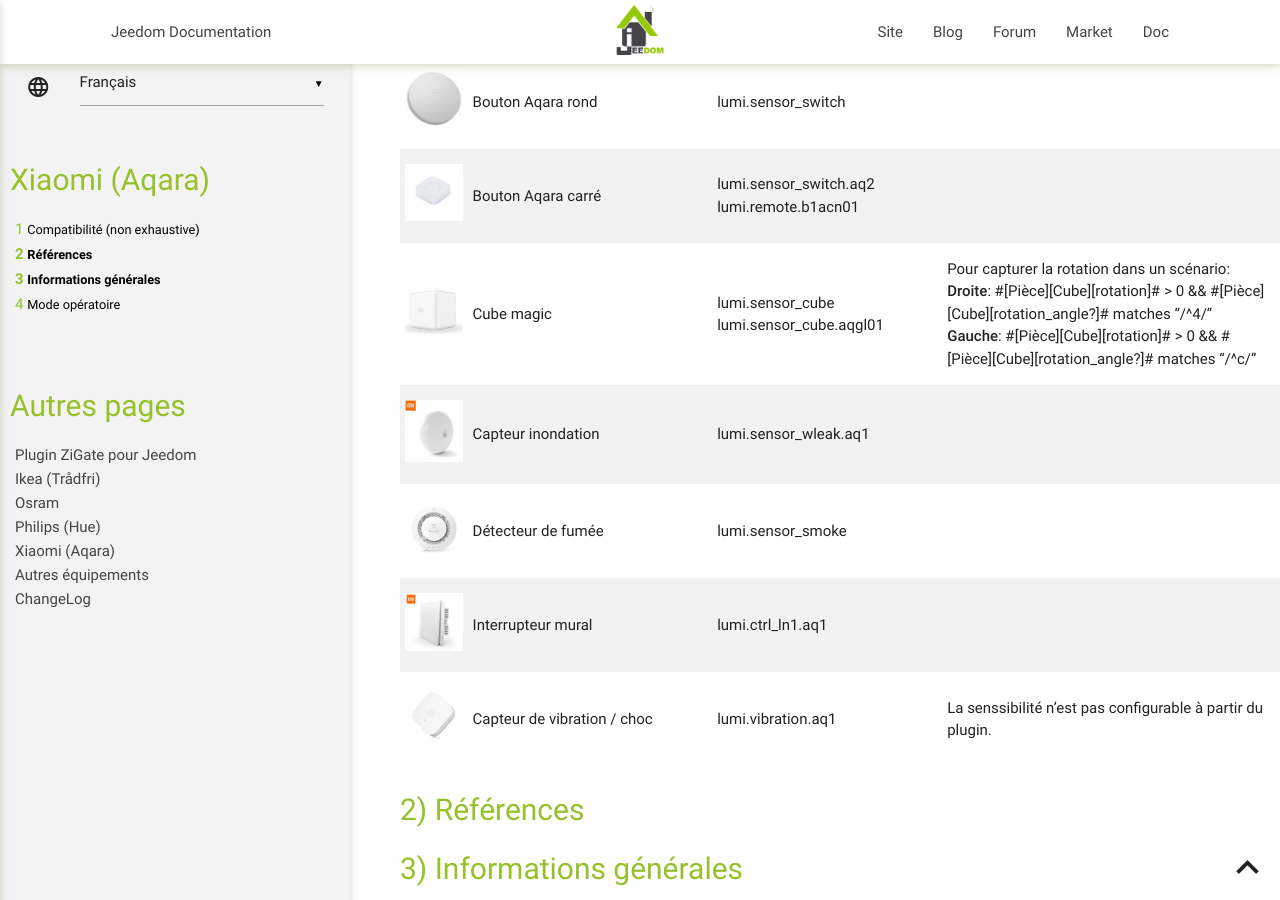
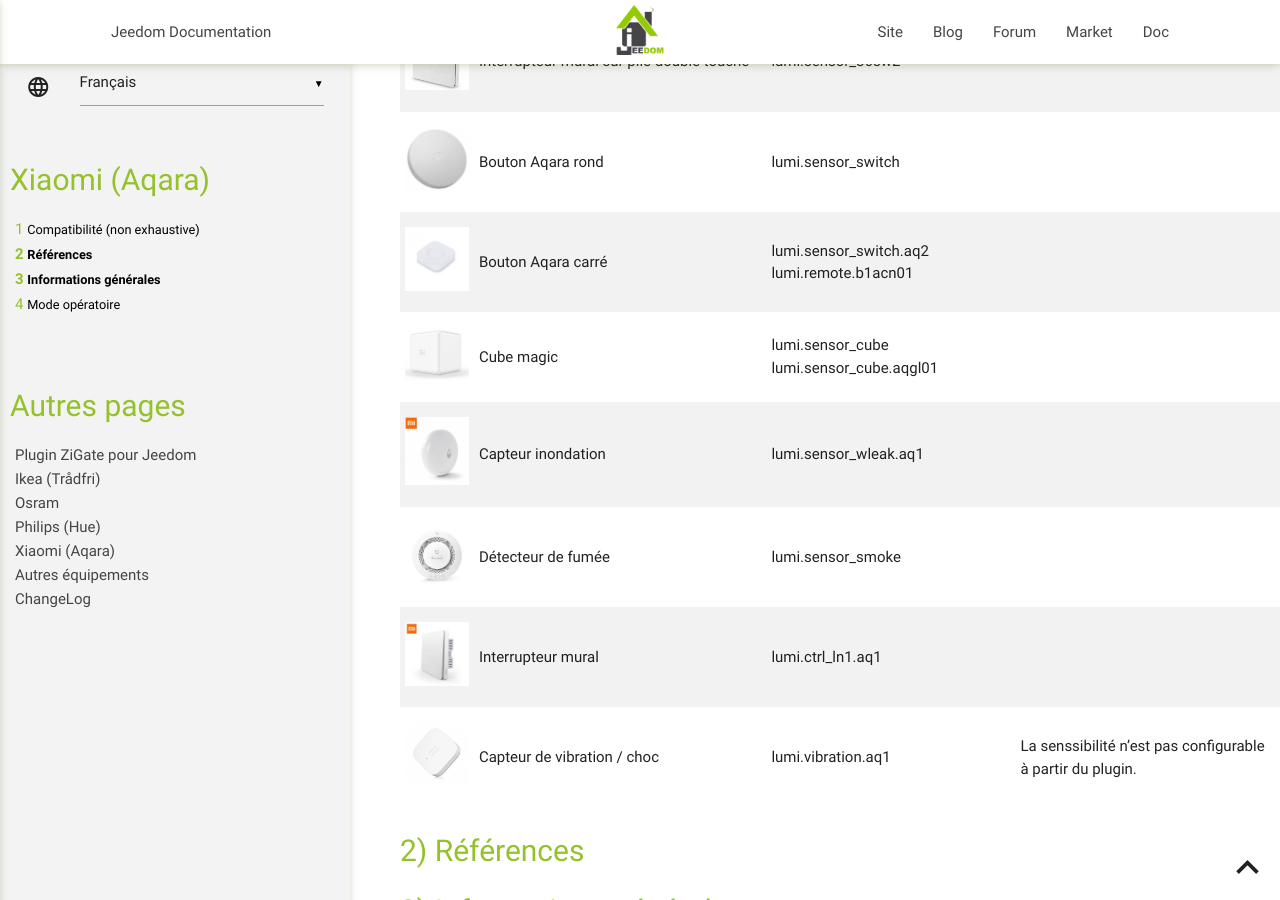
Before and after one commit to jeedom-zigate/jeedom-plugin-zigate, a Jekyll site: the page built from docs/fr_FR/xiaomi.md, in a window 1280 px wide and 900 px high, scrolled down 1063 px. Built offline with Jekyll 4.4.1, drawn with Linux system fonts in a browser that asks for light colours; our own code applies the rules of GitHub Pages for plain Markdown files.

Commit message:
Remove unneeded documentation.

```diff
--- a/docs/fr_FR/xiaomi.md
+++ b/docs/fr_FR/xiaomi.md
@@ -15,7 +15,7 @@
 |<img src="https://raw.githubusercontent.com/Jeedom-Zigate/jeedom-plugin-zigate/master/images/lumi.sensor_86sw2.jpg" alt="lumi.sensor_86sw2" width="80"/>|Interrupteur mural sur pile double touche|lumi.sensor_86sw2||
 |<img src="https://raw.githubusercontent.com/Jeedom-Zigate/jeedom-plugin-zigate/master/images/lumi.sensor_switch.jpg" alt="lumi.sensor_switch" width="80"/>|Bouton Aqara rond|lumi.sensor_switch||
 |<img src="https://raw.githubusercontent.com/Jeedom-Zigate/jeedom-plugin-zigate/master/images/lumi.sensor_switch.aq2.jpg" alt="lumi.sensor_switch.aq2" width="80"/>|Bouton Aqara carré|lumi.sensor_switch.aq2<br> lumi.remote.b1acn01||
-|<img src="https://raw.githubusercontent.com/Jeedom-Zigate/jeedom-plugin-zigate/master/images/lumi.sensor_cube.jpg" alt="lumi.sensor_cube" width="80"/>|Cube magic|lumi.sensor_cube lumi.sensor_cube.aqgl01|Pour capturer la rotation dans un scénario:<br />**Droite**: #[Pièce][Cube][rotation]#  > 0 && #[Pièce][Cube][rotation_angle?]# matches "/^4/"<br />**Gauche**: #[Pièce][Cube][rotation]#  > 0 && #[Pièce][Cube][rotation_angle?]# matches "/^c/"|
+|<img src="https://raw.githubusercontent.com/Jeedom-Zigate/jeedom-plugin-zigate/master/images/lumi.sensor_cube.jpg" alt="lumi.sensor_cube" width="80"/>|Cube magic|lumi.sensor_cube lumi.sensor_cube.aqgl01||
 |<img src="https://raw.githubusercontent.com/Jeedom-Zigate/jeedom-plugin-zigate/master/images/lumi.sensor_wleak.aq1.jpg" alt="lumi.sensor_wleak.aq1" width="80"/>|Capteur inondation|lumi.sensor_wleak.aq1||
 |<img src="https://raw.githubusercontent.com/Jeedom-Zigate/jeedom-plugin-zigate/master/images/lumi.sensor_smoke.jpg" alt="lumi.sensor_smoke" width="80"/>|Détecteur de fumée|lumi.sensor_smoke||
 |<img src="https://raw.githubusercontent.com/Jeedom-Zigate/jeedom-plugin-zigate/master/images/lumi.ctrl_ln1.jpg" alt="lumi.ctrl_ln1" width="80"/>|Interrupteur mural|lumi.ctrl_ln1.aq1||
```
